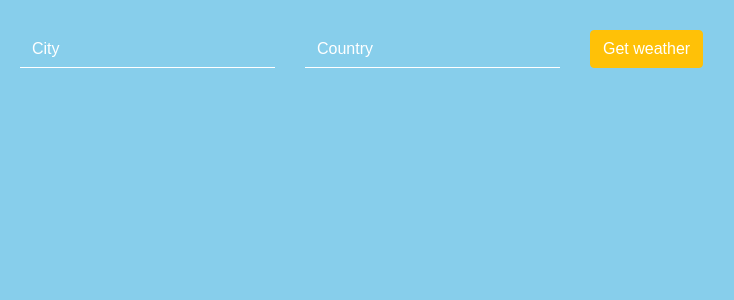
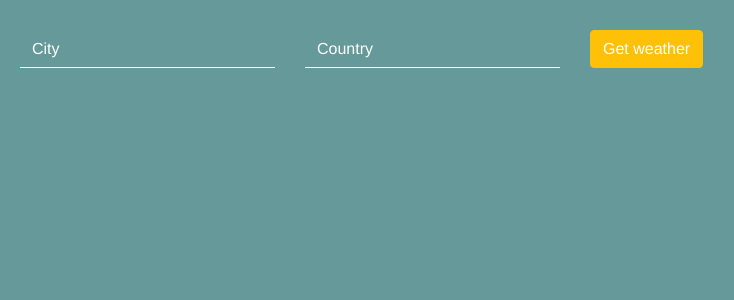
Before and after one commit to swati1707/weather-app, a React (Create React App) app: page / in a window 1280 px wide. Shown: the top 300 px of the page, without its empty margins (255-989 px from the left). Built offline with nearby package versions, Linux system fonts and the light colour scheme.

Commit message:
UI changes

```diff
--- a/src/index.css
+++ b/src/index.css
@@ -2,7 +2,8 @@ body {
   margin: 0;
   padding: 0;
   font-family: sans-serif;
-  background-color: skyblue;
+  background-color: #669999;
+  font-family: "Helvetica", Arial, sans-serif;
 }
 form{
   margin-top:30px;
```
